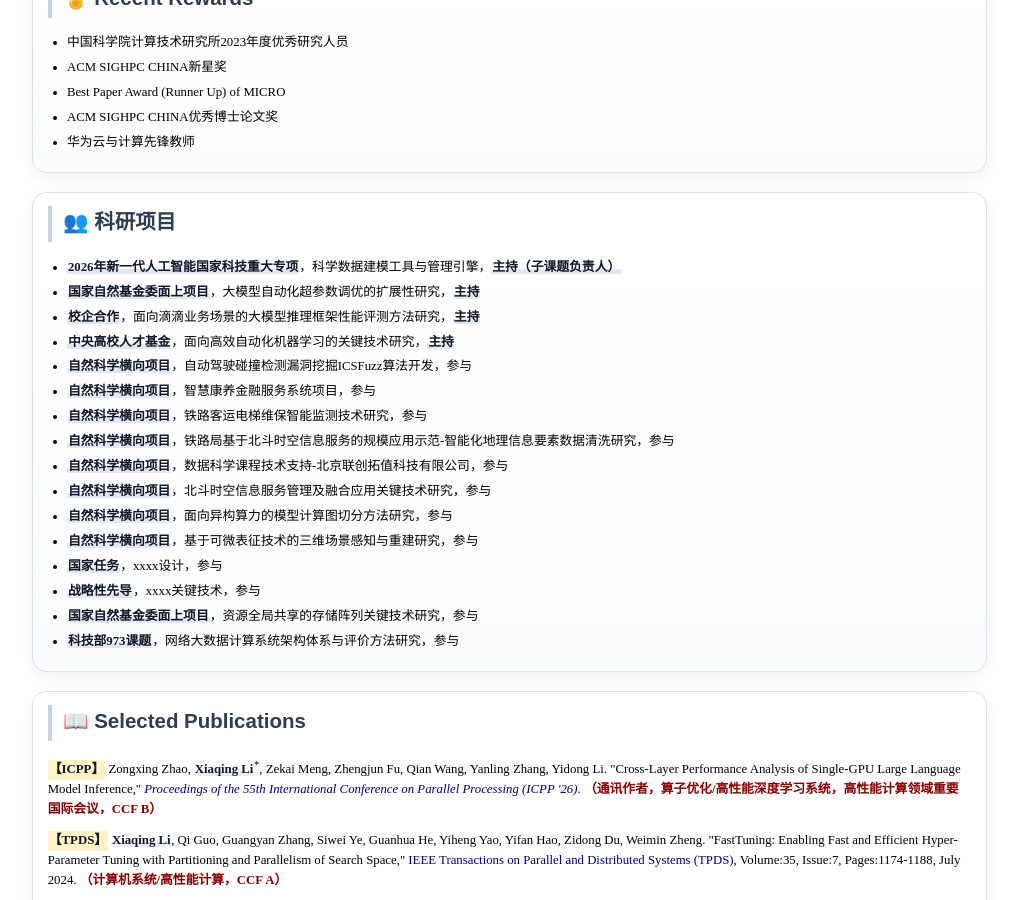
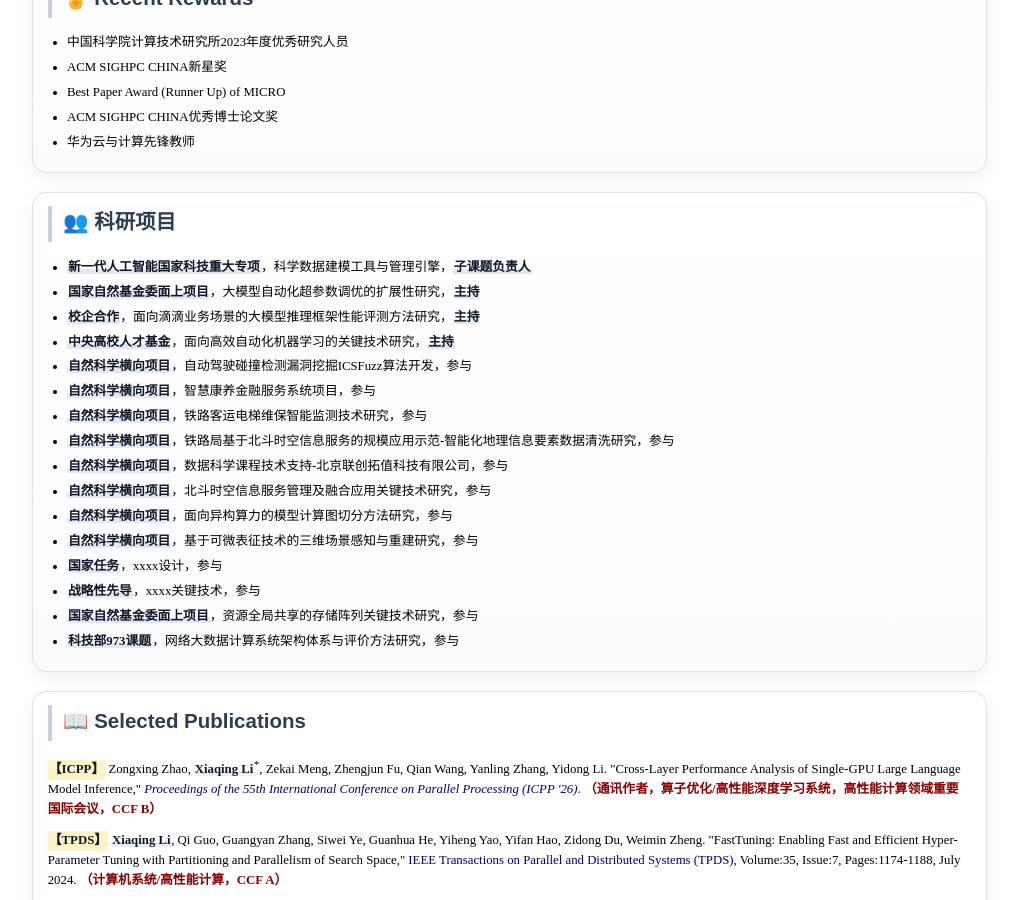
Before and after one commit to mlsys-research-jedy/mlsys-research-jedy.github.io, a Jekyll site: the page index.html, which Jekyll copies as it is, in a window 1280 px wide and 900 px high, scrolled down 1050 px. Shown: the whole window, without its empty margins (123-1141 px from the left). Built offline with Jekyll 4.4.1, drawn with Linux system fonts in a browser that asks for light colours.

Commit message:
Update index.html

```diff
--- a/index.html
+++ b/index.html
@@ -258,7 +258,7 @@
     <div class="section">
         <div class="section-title">👥 科研项目</div>
         <ul>
-            <li><span class="bold">2026年新一代人工智能国家科技重大专项</span>，科学数据建模工具与管理引擎，<span class="bold">主持（子课题负责人）</span></li>
+            <li><span class="bold">新一代人工智能国家科技重大专项</span>，科学数据建模工具与管理引擎，<span class="bold">子课题负责人</span></li>
             <li><span class="bold">国家自然基金委面上项目</span>，大模型自动化超参数调优的扩展性研究，<span class="bold">主持</span></li>
             <li><span class="bold">校企合作</span>，面向滴滴业务场景的大模型推理框架性能评测方法研究，<span class="bold">主持</span></li>
             <li><span class="bold">中央高校人才基金</span>，面向高效自动化机器学习的关键技术研究，<span class="bold">主持</span></li>
```
